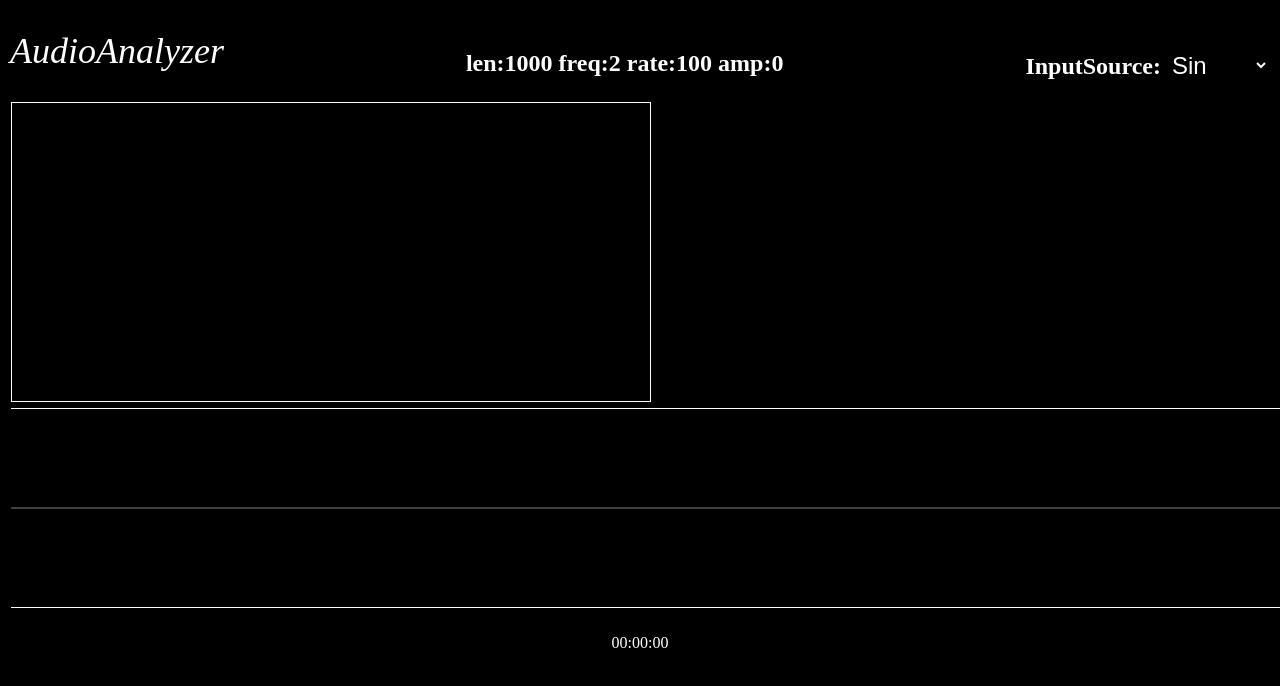
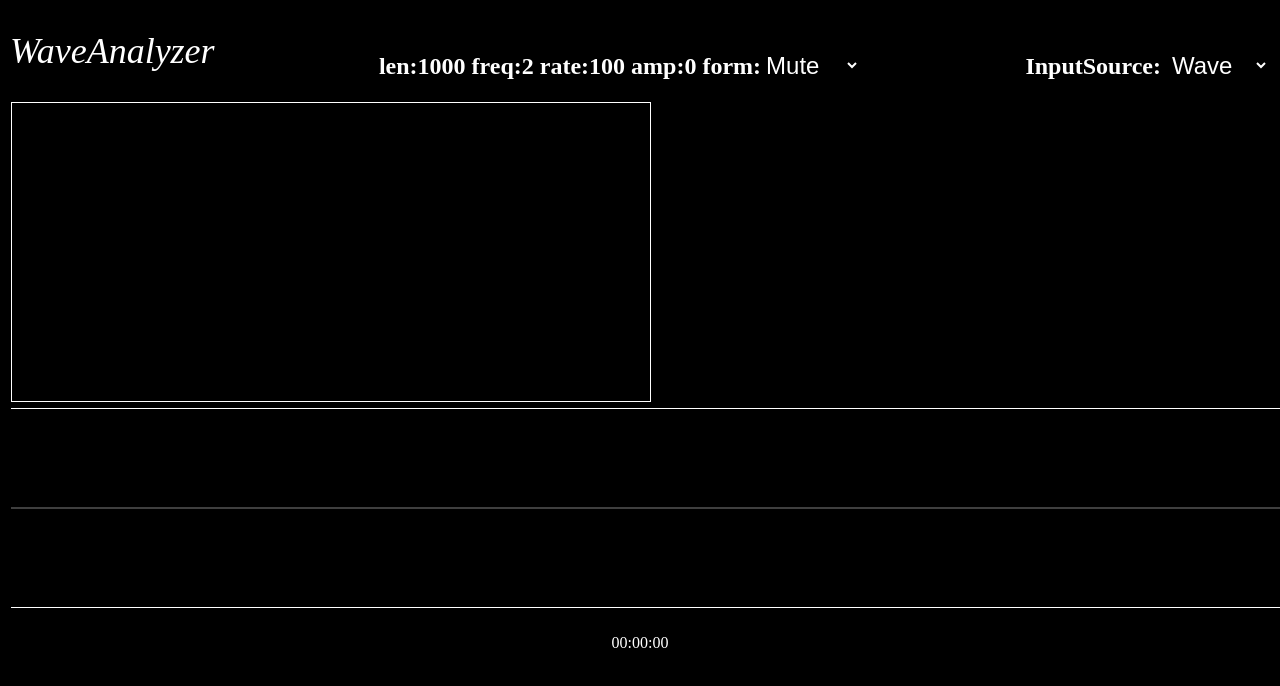
Before and after one commit to chat24059-nu/2025-Late_web-programming, a React (Vite) app: page / in a window 1280 px wide. Shown: the top 686 px of the page. Built offline with nearby package versions, Linux system fonts and the light colour scheme.

Commit message:
update head

```diff
--- a/index.html
+++ b/index.html
@@ -2,7 +2,7 @@
 <html>
   <head>
     <meta charset="utf-8" />
-    <title>AudioAnalyzer</title>
+    <title>WaveAnalyzer</title>
     <link rel="stylesheet" href="./style.css" />
   </head>
   <body>
--- a/src/App.jsx
+++ b/src/App.jsx
@@ -1,9 +1,8 @@
 import {useState} from 'react'
-import Menu from "./menu"
 import DrawInput from "./inputSource";
 import DrawWave from "./drawWave";
 import WaveCharaDisplay from "./WaveCharaDisplay"
-import {sinWave, squareWave, sawtoothWave,} from "./generateWave";
+import {generate} from "./generateWave";
 import AnalyseFrequency from './FrequencyAnalysis';
 
 const startTime = performance.now();
@@ -22,23 +21,21 @@ function clock(value){
 
 export default function App(){
     let millis = performance.now()-startTime;
-    const[selectedInput, setSelectedInput]=useState("Sin");
-    const[waveChara,setWaveChara]=useState([1000,2,100,0])
-    let wave=[0];
-    if(selectedInput=="Sin"){
-        wave=sinWave([millis,waveChara]);
-    }else if(selectedInput=="Square"){
-        wave=squareWave([millis,waveChara])
-    }else if(selectedInput=="Saw"){
-        wave=sawtoothWave([millis,waveChara]);
+    const[selectedInput,setSelectedInput]=useState("Wave");
+    const[waveChara,setWaveChara]=useState([1000,2,100,0,"Mute"])
+    let wave=[];
+    if(selectedInput==="Wave"){
+        wave=generate([millis,waveChara]);
+    }else{
+        wave=Array.fill(0);
     }
     return(
         <>
             <header>
                 <div className="head-field">
-                    <t1 onClick={reloadPage}>AudioAnalyzer</t1>
-                    {["Sin", "Square", "Saw"].includes(selectedInput) && (
-                        <WaveCharaDisplay waveChara={waveChara} onChange={setWaveChara} />
+                    <t1 onClick={reloadPage}>WaveAnalyzer</t1>
+                    {["Wave"].includes(selectedInput) && (
+                        <WaveCharaDisplay waveChara={waveChara} setWaveChara={setWaveChara} />
                     )}
                     <DrawInput selected={selectedInput} onChange={setSelectedInput}/>
                 </div>
@@ -48,7 +45,7 @@ export default function App(){
                 <DrawWave input={wave}/>
                 <div>
                     <h4 className='center'>
-                        {clock(Math.round((millis)/60000)%60)}:{clock(Math.round((millis)/1000)%60)}:{clock(Math.round((millis)/10)%100)}
+                        {clock(Math.round((millis)/60000)%100)}:{clock(Math.round((millis)/1000)%60)}:{clock(Math.round((millis)/10)%100)}
                     </h4>
                 </div>
             </div>
--- a/src/WaveCharaDisplay.jsx
+++ b/src/WaveCharaDisplay.jsx
@@ -1,5 +1,23 @@
-export default function WaveCharaDisplay({waveChara,onChange}){
+const waveForm=["Mute","Sin","Square","Saw"]
+
+const PulldownMenu = ({selected,onChange}) => {
+  return (
+    <select className="inputSelect" value={selected} onChange={(e) => onChange(e.target.value)}>
+      {waveForm.map((item) => {
+        return <option key={item} value={item}>{item}</option>;
+      })}
+    </select>
+  );
+};
+
+export default function WaveCharaDisplay({waveChara,setWaveChara}){
+    const handleFormChange=(newForm)=>{
+        const newChara=[...waveChara];
+        newChara[4]=newForm;
+        setWaveChara(newChara);
+    };
     return(
-        <h2>len:{waveChara[0]} freq:{waveChara[1]} rate:{waveChara[2]} amp:{waveChara[3]}</h2>
+        <h2>len:{waveChara[0]} freq:{waveChara[1]} rate:{waveChara[2]} amp:{waveChara[3]} form:
+        <PulldownMenu item={waveChara[4]} onChange={handleFormChange}/></h2>
     );
 }
--- a/src/generateWave.jsx
+++ b/src/generateWave.jsx
@@ -1,13 +1,13 @@
 import { useState, useEffect } from 'react';
 
-export function sinWave([millis = 0, waveChara=[1000,1,50,1]] = []) {
+function mute([millis,waveChara]){
   const [wave, setWave]=useState(new Array(waveChara[0]).fill(0));
   const [frame, proceed]=useState(0);
 
   useEffect(() => {
     const newWave=[...wave];
     for(let i=frame;i<Math.floor(millis/1000*waveChara[2]);i++){
-      newWave.push(Math.sin(2*Math.PI*waveChara[1]*i/waveChara[2]));
+      newWave.push(0);
       newWave.shift();
     }
 
@@ -17,14 +17,15 @@ export function sinWave([millis = 0, waveChara=[1000,1,50,1]] = []) {
   return wave;
 }
 
-export function squareWave([millis = 0, waveChara=[1000,1,50,1]] = []) {
+function sinWave([millis,waveChara]){
   const [wave, setWave]=useState(new Array(waveChara[0]).fill(0));
   const [frame, proceed]=useState(0);
+  let vol=Math.pow(10,waveChara[3]/20);
 
   useEffect(() => {
     const newWave=[...wave];
     for(let i=frame;i<Math.floor(millis/1000*waveChara[2]);i++){
-      newWave.push(Math.pow(-1,Math.round(2*waveChara[1]*i/waveChara[2])%2==0));
+      newWave.push(Math.min(vol*Math.sin(2*Math.PI*waveChara[1]*i/waveChara[2]),1));
       newWave.shift();
     }
 
@@ -34,14 +35,15 @@ export function squareWave([millis = 0, waveChara=[1000,1,50,1]] = []) {
   return wave;
 }
 
-export function sawtoothWave([millis = 0, waveChara=[1000,1,50,1]] = []) {
+function squareWave([millis,waveChara]) {
   const [wave, setWave]=useState(new Array(waveChara[0]).fill(0));
   const [frame, proceed]=useState(0);
+  let vol=Math.min(Math.pow(10,waveChara[3]/20),1);
 
   useEffect(() => {
     const newWave=[...wave];
     for(let i=frame;i<Math.floor(millis/1000*waveChara[2]);i++){
-      newWave.push(2*(i*waveChara[1]%waveChara[2])/waveChara[2]-1);
+      newWave.push(vol*Math.pow(-1,Math.round(2*waveChara[1]*i/waveChara[2])%2==0));
       newWave.shift();
     }
 
@@ -50,3 +52,33 @@ export function sawtoothWave([millis = 0, waveChara=[1000,1,50,1]] = []) {
   },[millis,frame,waveChara]);
   return wave;
 }
+
+function sawtoothWave([millis,waveChara]) {
+  const [wave, setWave]=useState(new Array(waveChara[0]).fill(0));
+  const [frame, proceed]=useState(0);
+  let vol=Math.pow(10,waveChara[3]/20);
+
+  useEffect(() => {
+    const newWave=[...wave];
+    for(let i=frame;i<Math.floor(millis/1000*waveChara[2]);i++){
+      newWave.push(Math.min(vol*(2*(i*waveChara[1]%waveChara[2])/waveChara[2]-1),1));
+      newWave.shift();
+    }
+
+    proceed(Math.floor(millis/1000*waveChara[2]));
+    setWave(newWave);
+  },[millis,frame,waveChara]);
+  return wave;
+}
+
+export function generate([millis,waveChara]){
+  if(waveChara[4]=="Mute"){
+    return mute([millis,waveChara]);
+  }else if(waveChara[4]=="Sin"){
+    return sinWave([millis,waveChara]);
+  }else if(waveChara[4]=="Square"){
+    return squareWave([millis,waveChara]);
+  }else if(waveChara[4]=="Saw"){
+    return sawtoothWave([millis,waveChara]);
+  }
+}
--- a/src/inputSource.jsx
+++ b/src/inputSource.jsx
@@ -1,4 +1,4 @@
-const inputSource=["Sin","Square","Saw","Browse","REC","File"]
+const inputSource=["Wave","Browse","REC"]
 
 const PulldownMenu = ({selected,onChange}) => {
   return (
--- a/src/menu.jsx
+++ /dev/null
@@ -1,8 +0,0 @@
-export default function Menu(){
-    return(
-        <div className="menu-field">
-            <h4>file</h4>
-            <h4>tool</h4>
-        </div>
-    );
-}
```
